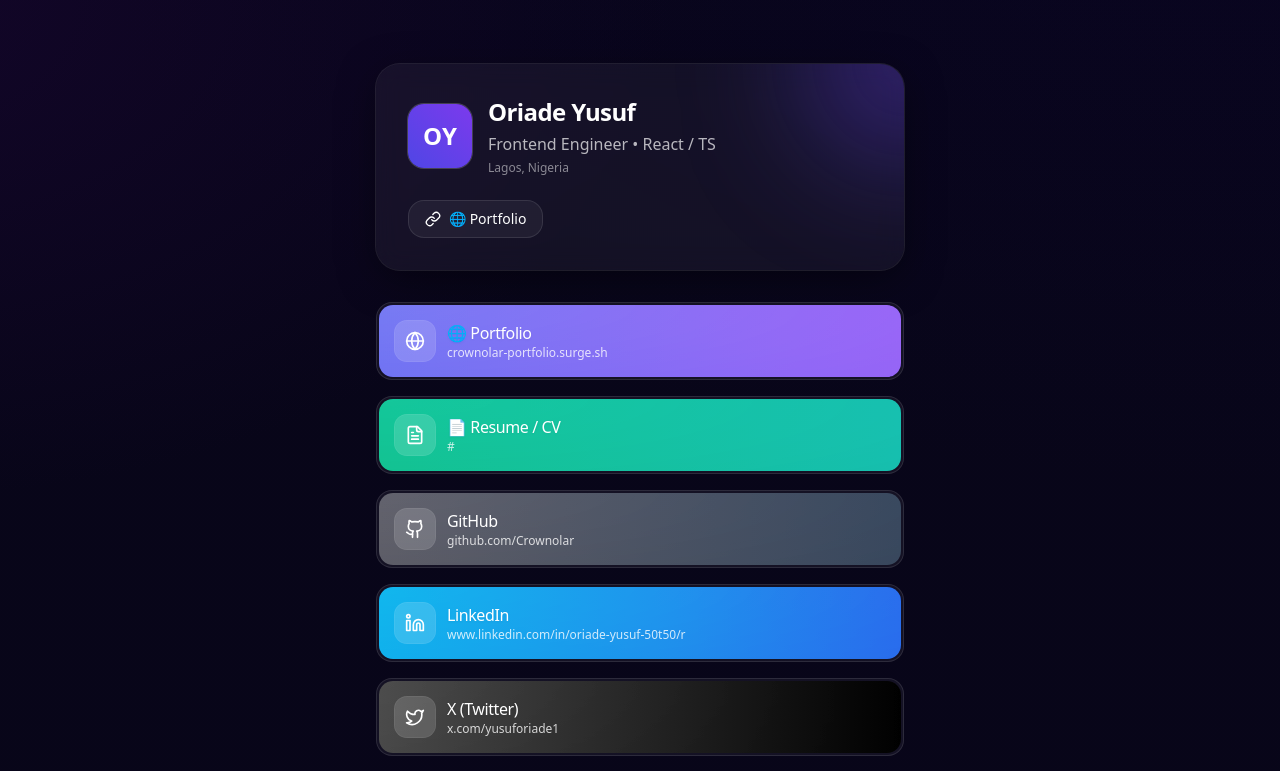
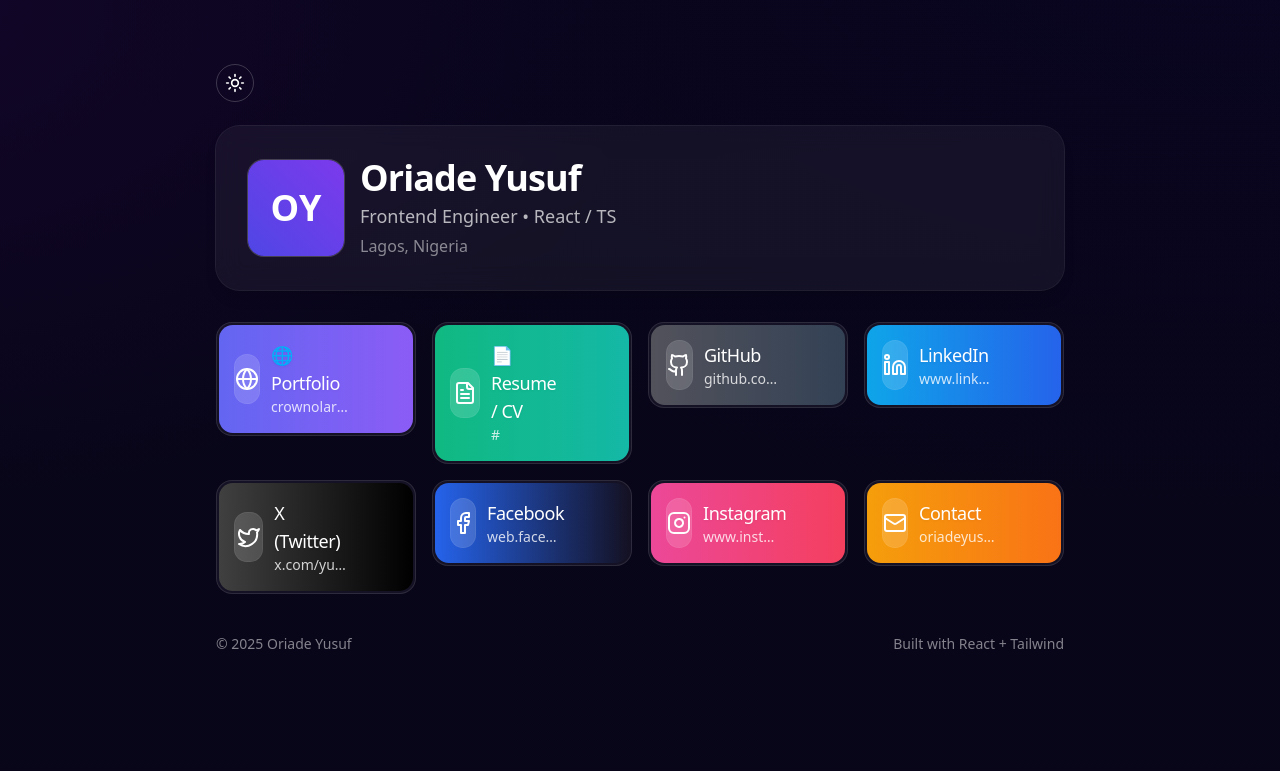
Before and after one commit to Crownolar/Profile-Link, a React (Vite) app: page / in a window 1280 px wide. Shown: the top 771 px of the page. Built offline with nearby package versions, Linux system fonts and the light colour scheme.

Commit message:
Refactor Linkhub Component

```diff
--- a/package.json
+++ b/package.json
@@ -7,7 +7,8 @@
     "dev": "vite",
     "build": "tsc -b && vite build",
     "lint": "eslint .",
-    "preview": "vite preview"
+    "preview": "vite preview",
+    "deploy": "npm run build && surge ./dist oriadeyusuf-link.surge.sh"
   },
   "dependencies": {
     "lucide-react": "^0.542.0",
--- a/src/LinkHub.tsx
+++ b/src/LinkHub.tsx
@@ -1,3 +1,4 @@
+import { useEffect, useState, useMemo } from "react";
 import {
   Github,
   Linkedin,
@@ -8,10 +9,33 @@ import {
   FileText,
   Mail,
   Facebook,
+  Sun,
+  Moon,
 } from "lucide-react";
-import { useMemo } from "react";
 
 export default function LinkHub() {
+  const [darkMode, setDarkMode] = useState(true);
+
+  useEffect(() => {
+    const savedTheme = localStorage.getItem("theme");
+    if (savedTheme) {
+      const isDark = savedTheme === "dark";
+      setDarkMode(isDark);
+      document.documentElement.classList.toggle("dark", isDark);
+    } else {
+      const prefersDark = window.matchMedia(
+        "(prefers-color-scheme: dark)"
+      ).matches;
+      setDarkMode(prefersDark);
+      document.documentElement.classList.toggle("dark", prefersDark);
+    }
+  }, []);
+
+  useEffect(() => {
+    localStorage.setItem("theme", darkMode ? "dark" : "light");
+    document.documentElement.classList.toggle("dark", darkMode);
+  }, [darkMode]);
+
   const profile = useMemo(
     () => ({
       name: "Oriade Yusuf",
@@ -74,72 +98,76 @@ export default function LinkHub() {
   );
 
   return (
-    <main className="min-h-screen bg-[radial-gradient(1200px_600px_at_100%_-10%,hsl(250_85%_10%/.35),transparent),radial-gradient(800px_500px_at_-10%_0%,hsl(270_85%_15%/.35),transparent),linear-gradient(180deg,hsl(248_64%_6%),hsl(248_64%_6%))] text-white">
-      <section className="max-w-xl mx-auto px-6 pt-16 pb-24">
-        <div className="relative overflow-hidden rounded-3xl bg-white/5 ring-1 ring-white/10 shadow-[0_10px_40px_-5px_rgba(0,0,0,0.5)] backdrop-blur-md">
-          <div className="pointer-events-none absolute -top-24 -right-24 h-48 w-48 rounded-full bg-gradient-to-tr from-indigo-600/40 to-violet-600/40 blur-3xl" />
+    <main className="min-h-screen bg-white text-black dark:bg-[radial-gradient(1200px_600px_at_100%_-10%,hsl(250_85%_10%/.35),transparent),radial-gradient(800px_500px_at_-10%_0%,hsl(270_85%_15%/.35),transparent),linear-gradient(180deg,hsl(248_64%_6%),hsl(248_64%_6%))] dark:text-white transition-colors">
+      <section className="max-w-lg sm:max-w-xl md:max-w-2xl lg:max-w-3xl xl:max-w-4xl mx-auto px-6 pt-16 pb-24">
+        {/* Theme Toggle */}
+        <button
+          onClick={() => setDarkMode(!darkMode)}
+          className="mb-6 p-2 rounded-full border border-gray-300 dark:border-white/20 hover:bg-gray-200 dark:hover:bg-white/10 transition"
+        >
+          {darkMode ? (
+            <Sun className="h-5 w-5" />
+          ) : (
+            <Moon className="h-5 w-5" />
+          )}
+        </button>
+
+        {/* Profile Card */}
+        <div className="relative overflow-hidden rounded-3xl bg-gray-100 dark:bg-white/5 ring-1 ring-black/10 dark:ring-white/10 shadow-lg backdrop-blur-md">
           <div className="p-6 sm:p-8">
             <div className="flex items-center gap-4">
               {profile.avatarUrl ? (
                 <img
                   src={profile.avatarUrl}
                   alt={profile.name}
-                  className="h-16 w-16 rounded-2xl object-cover ring-1 ring-white/20"
+                  className="h-16 w-16 sm:h-20 sm:w-20 md:h-24 md:w-24 rounded-2xl object-cover ring-1 ring-black/10 dark:ring-white/20"
                 />
               ) : (
-                <div className="h-16 w-16 rounded-2xl bg-gradient-to-tr from-indigo-600 to-violet-600 ring-1 ring-white/20 grid place-items-center text-2xl font-bold">
+                <div className="h-16 w-16 sm:h-20 sm:w-20 md:h-24 md:w-24 rounded-2xl bg-gradient-to-tr from-indigo-600 to-violet-600 ring-1 ring-black/10 dark:ring-white/20 grid place-items-center text-2xl sm:text-3xl md:text-4xl font-bold text-white">
                   {initials(profile.name)}
                 </div>
               )}
               <div className="min-w-0">
-                <h1 className="text-xl sm:text-2xl font-semibold tracking-tight">
+                <h1 className="text-xl sm:text-2xl md:text-3xl lg:text-4xl font-semibold tracking-tight">
                   {profile.name}
                 </h1>
-                <p className="mt-1 text-sm sm:text-base text-white/70">
+                <p className="mt-1 text-sm sm:text-base md:text-lg text-gray-600 dark:text-white/70">
                   {profile.title}
                 </p>
-                <p className="mt-1 text-xs text-white/50">{profile.location}</p>
+                <p className="mt-1 text-xs sm:text-sm md:text-base text-gray-500 dark:text-white/50">
+                  {profile.location}
+                </p>
               </div>
-            </div>
-            <div className="mt-6">
-              <a
-                href={profile.links[0].href}
-                target="_blank"
-                rel="noreferrer noopener"
-                className="group inline-flex items-center gap-2 rounded-2xl border border-white/10 bg-white/5 px-4 py-2 text-sm font-medium hover:bg-white/10 focus:outline-none focus:ring-2 focus:ring-indigo-500/50"
-              >
-                <LinkIcon className="h-4 w-4" />
-                <span className="truncate">{profile.links[0].label}</span>
-              </a>
             </div>
           </div>
         </div>
-        <ul className="mt-8 grid gap-4">
+
+        {/* Links */}
+        <ul className="mt-8 grid gap-4 sm:grid-cols-2 lg:grid-cols-3 xl:grid-cols-4">
           {profile.links.map((link) => (
             <li key={link.label}>
               <a
                 href={link.href}
                 target="_blank"
                 rel="noreferrer noopener"
-                className="group block rounded-2xl border border-white/10 bg-white/5 p-[2px] focus:outline-none focus:ring-2 focus:ring-white/20"
+                className="group block rounded-2xl border border-gray-300 dark:border-white/10 bg-gray-50 dark:bg-white/5 p-[2px] focus:outline-none focus:ring-2 focus:ring-indigo-500/50"
               >
                 <div
                   className={`relative overflow-hidden rounded-[14px] bg-gradient-to-r ${link.accent}`}
                 >
-                  <div className="absolute inset-0 opacity-20 mix-blend-overlay bg-[radial-gradient(1200px_200px_at_0%_0%,white,transparent)]" />
                   <div className="relative flex items-center gap-3 px-4 py-4">
-                    <div className="grid h-10 w-10 place-items-center rounded-xl bg-white/15 ring-1 ring-white/20">
-                      <link.icon className="h-5 w-5" />
+                    <div className="grid h-10 w-10 sm:h-12 sm:w-12 place-items-center rounded-xl bg-white/15 ring-1 ring-black/10 dark:ring-white/20">
+                      <link.icon className="h-5 w-5 sm:h-6 sm:w-6 text-white" />
                     </div>
                     <div className="min-w-0">
-                      <p className="text-base font-medium tracking-tight drop-shadow-sm">
+                      <p className="text-base sm:text-lg font-medium tracking-tight drop-shadow-sm">
                         {link.label}
                       </p>
-                      <p className="text-xs text-white/80 truncate">
+                      <p className="text-xs sm:text-sm text-white/80 truncate">
                         {cleanUrl(link.href)}
                       </p>
                     </div>
-                    <span className="ml-auto text-sm opacity-0 transition-opacity group-hover:opacity-100">
+                    <span className="ml-auto text-xs sm:text-sm opacity-0 transition-opacity group-hover:opacity-100">
                       Open ↗
                     </span>
                   </div>
@@ -148,7 +176,9 @@ export default function LinkHub() {
             </li>
           ))}
         </ul>
-        <footer className="mt-10 flex items-center justify-between text-xs text-white/50">
+
+        {/* Footer */}
+        <footer className="mt-10 flex flex-col sm:flex-row sm:items-center sm:justify-between gap-2 text-xs sm:text-sm text-gray-600 dark:text-white/50">
           <p>
             © {new Date().getFullYear()} {profile.name}
           </p>
--- a/tailwind.config.js
+++ b/tailwind.config.js
@@ -1,4 +1,5 @@
 export default {
+  darkMode: "class",
   content: ["./index.html", "./src/**/*.{js,ts,jsx,tsx}"],
   theme: {
     extend: {},
```
